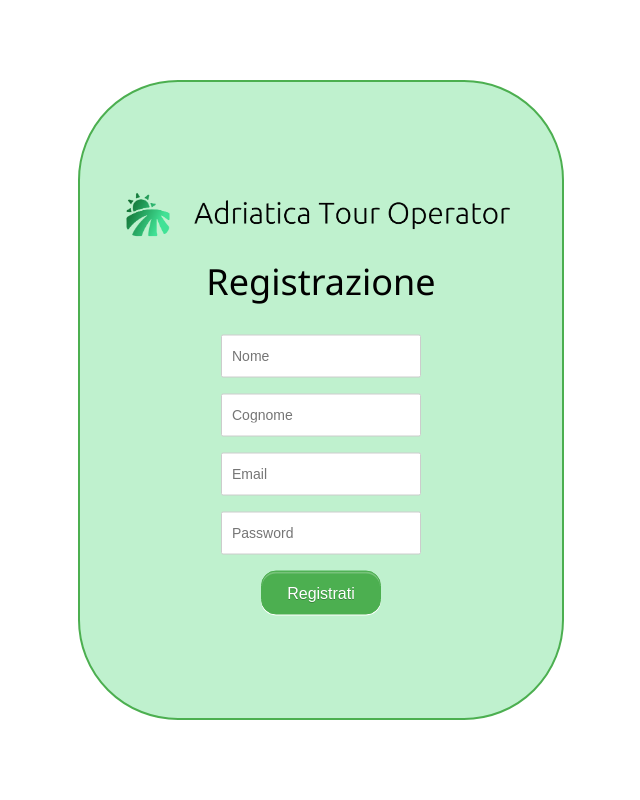
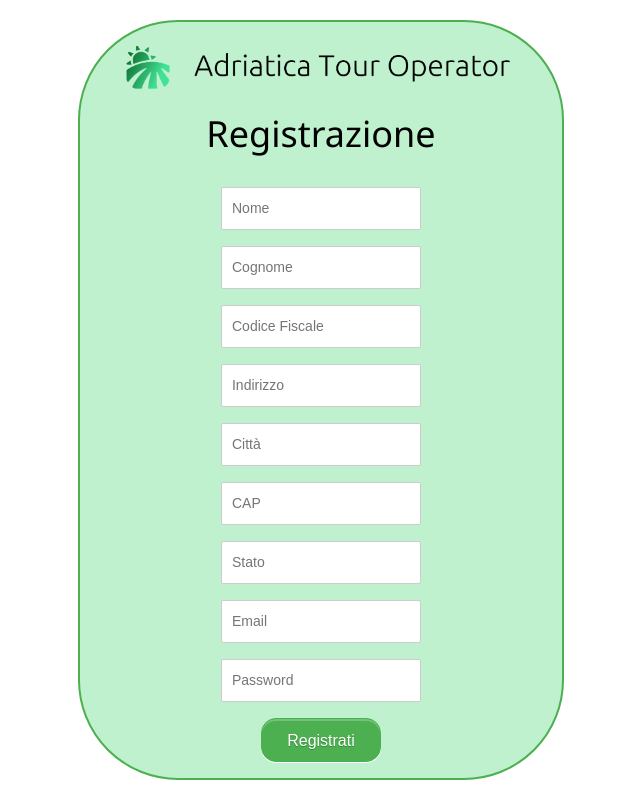
Before and after one commit to lor54/TourOperatorEdited, a PHP site: page /registration.php in a window 1280 px wide. Shown: the whole page, without its empty margins (319-959 px from the left). Run offline with PHP 8.4, Linux system fonts and the light colour scheme.

Commit message:
Bug Fixes

```diff
--- a/css/style.css
+++ b/css/style.css
@@ -77,6 +77,24 @@ input[type='submit']:hover {
      text-align: center;
 }
 
+#parentReg {
+     background-color: #bff1ce;
+     border: 2px solid #4CAF50;
+     border-radius: 100px;
+     width: 38%;
+     height: 95%;
+     position: absolute;
+     left: 0;
+     right: 0;
+     top: 0;
+     bottom: 0;
+     margin: auto;
+     max-width: 100%;
+     max-height: 100%;
+     overflow: auto;
+     text-align: center;
+}
+
 #child {
      position: absolute;
      top: 50%;
--- a/login.php
+++ b/login.php
@@ -18,8 +18,6 @@ if (isset($_POST['email']))
     $email = $conn->real_escape_string($email);
     $password = stripslashes($_REQUEST['password']);
     $password = $conn->real_escape_string($password);
-
-    echo $email . " " . $password;
 
     $query = "SELECT * FROM `cliente` WHERE email='$email'
 		and password='" . md5($password) . "'";
--- a/registration.php
+++ b/registration.php
@@ -8,21 +8,31 @@
 <body>
 <?php
 require('db.php');
-// If form submitted, insert values into the database.
 if (isset($_REQUEST['email'])){
-        // removes backslashes
- $role = stripslashes($_REQUEST['role']);
 
- echo $role;
-        //escapes special characters in a string
  $email = stripslashes($_REQUEST['email']);
  $email = $conn->real_escape_string($email);
  $password = stripslashes($_REQUEST['password']);
  $password = $conn->real_escape_string($password);
+
+ $nome = stripslashes($_REQUEST['nome']);
+ $nome = $conn->real_escape_string($nome);
+ $cognome = stripslashes($_REQUEST['cognome']);
+ $cognome = $conn->real_escape_string($cognome);
+ $cf = stripslashes($_REQUEST['cf']);
+ $cf = $conn->real_escape_string($cf);
+ $indirizzo = stripslashes($_REQUEST['indirizzo']);
+ $indirizzo = $conn->real_escape_string($indirizzo);
+ $citta = stripslashes($_REQUEST['citta']);
+ $citta = $conn->real_escape_string($citta);
+ $cap = stripslashes($_REQUEST['cap']);
+ $cap = $conn->real_escape_string($cap);
+ $stato = stripslashes($_REQUEST['stato']);
+ $stato = $conn->real_escape_string($stato);
+
  $trn_date = date("Y-m-d H:i:s");
-        $query = "INSERT into `users` (password, email)
-VALUES ('".md5($password)."', '$email')";
-        $result = $conn->query($query);
+        $query = 'INSERT into `cliente` (cod_fisc, nome, cognome, email, password, indirizzo, citta, cap, stato, tipo) VALUES ("' . $cf . '", "' . $nome . '", "' . $cognome . '", "' . $email . '", ' . 'md5("' . $password . '"), "' . $indirizzo . '", "' . $citta . '", "' . $cap . '", "' . $stato . '", "STAFF")';
+		$result = $conn->query($query);
         if($result){
             echo "<div class='form'>
 <h3>Ti sei registrato con successo!</h3>
@@ -30,7 +40,7 @@ VALUES ('".md5($password)."', '$email')";
         }
     }else{
 ?>
-		<div id="parent" >
+		<div id="parentReg" >
 			<form id="child" action="" method="post" name="registration">
 				<table align="center" cellpadding="2" cellspacing="2" border="0">
 					<tr>
@@ -47,6 +57,31 @@ VALUES ('".md5($password)."', '$email')";
 					<tr>
 						<td>
                                                         <input type="text" name="cognome" placeholder="Cognome" required />
+						</td>
+					</tr>
+					<tr>
+						<td>
+                                                        <input type="text" name="cf" placeholder="Codice Fiscale" required />
+						</td>
+					</tr>
+										<tr>
+						<td>
+                                                        <input type="text" name="indirizzo" placeholder="Indirizzo" required />
+						</td>
+					</tr>
+										<tr>
+						<td>
+                                                        <input type="text" name="citta" placeholder="Città" required />
+						</td>
+					</tr>
+										<tr>
+						<td>
+                                                        <input type="text" name="cap" placeholder="CAP" />
+						</td>
+					</tr>
+										<tr>
+						<td>
+                                                        <input type="text" name="stato" placeholder="Stato" required />
 						</td>
 					</tr>
 					<tr>
```
